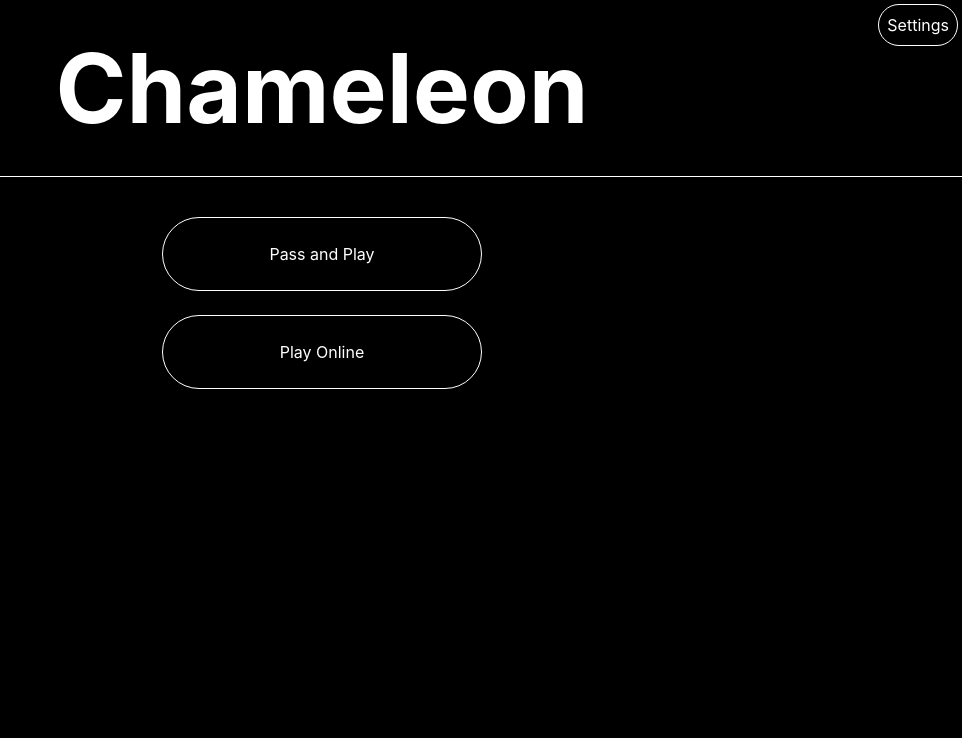
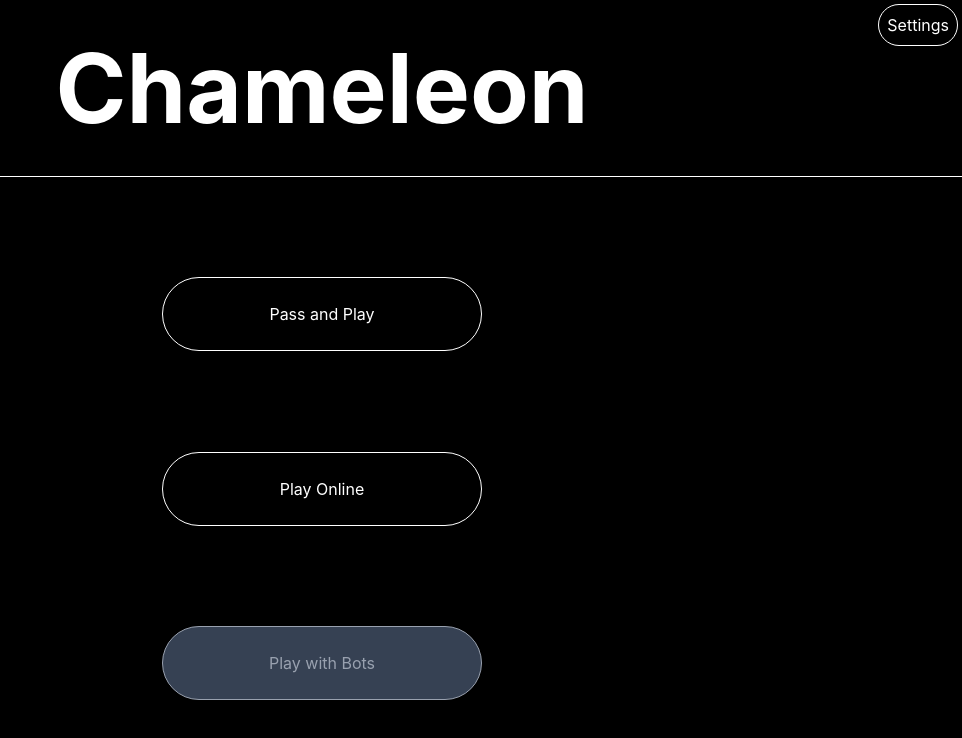
Before and after one commit to aryabc2004/Chameleon, a React (Vite) app: page / in a window 1280 px wide. Shown: the top 738 px of the page, without its empty margins (318-1280 px from the left). Built offline with nearby package versions, Linux system fonts and the light colour scheme; no server answers.

Commit message:
Further UI Improvements

```diff
--- a/src/App.jsx
+++ b/src/App.jsx
@@ -11,7 +11,7 @@ export default function App() {
 
   if (page === 'home')
     return (
-      <div>
+      <div className="h-screen flex flex-col overflow-hidden">
         <header className="relative p-4 border-b border-white">
           <button
             className="absolute top-1 right-1 border rounded-full bg-black p-2"
@@ -21,7 +21,7 @@ export default function App() {
           </button>
           <h1 className="text-[clamp(2.5rem,12vw,6rem)] font-bold text-center break-words">Chameleon</h1>
         </header>
-        <div className="flex flex-col items-center gap-6 mt-10 px-4">
+        <div className="flex-1 flex flex-col items-center justify-evenly px-4">
           <button
             className="border rounded-full bg-black p-6 w-3/4 max-w-xs"
             onClick={() => changePage('passandplay')}
@@ -34,6 +34,13 @@ export default function App() {
             onClick={() => changePage('online')}
           >
             Play Online
+          </button>
+
+          <button
+            className="border rounded-full bg-gray-700 text-gray-400 p-6 w-3/4 max-w-xs cursor-not-allowed"
+            disabled
+          >
+            Play with Bots
           </button>
         </div>
       </div>
```
